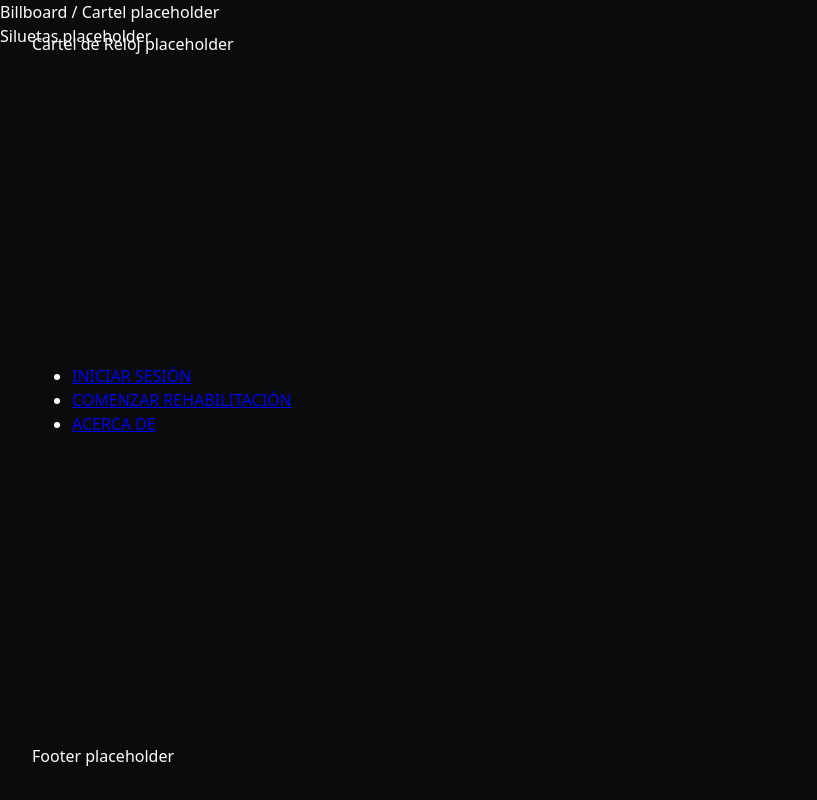
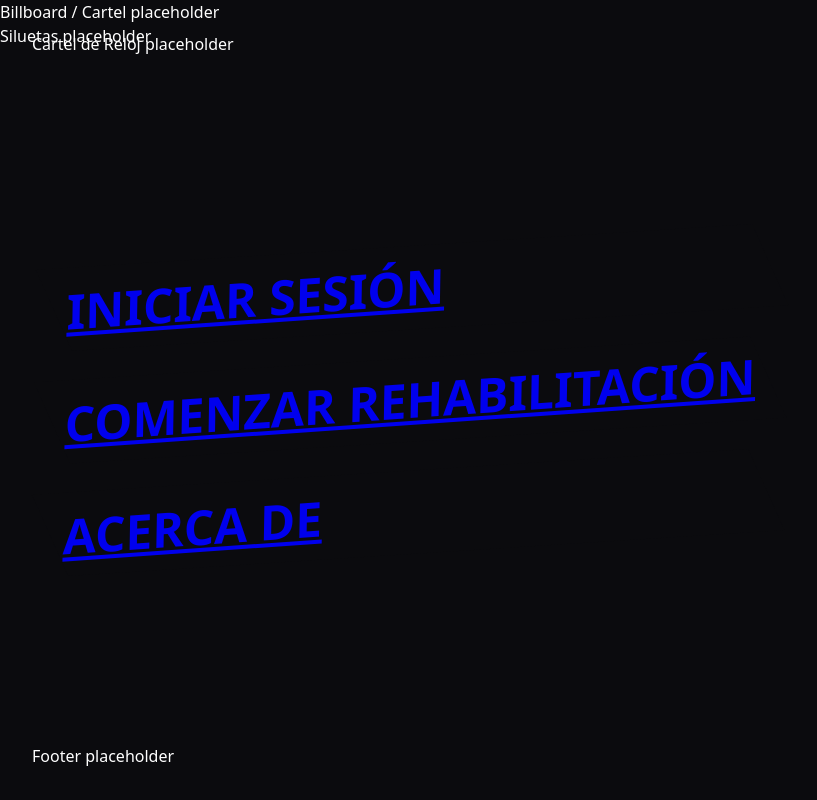
Before and after one commit to LinkTo-ThePast/videogames-and-thoughts-ui, a Next.js app: page / in a window 1280 px wide. Shown: the whole page, without its empty margins (0-817 px from the left). Built offline with nearby package versions, Linux system fonts and the light colour scheme.

Commit message:
chore(main-menu): adding some styles

```diff
--- /dev/null
+++ b/src/components/home-page/main-menu.module.css
@@ -0,0 +1,28 @@
+.menuList {
+  list-style: none;
+  padding: 0;
+  display: flex;
+  flex-direction: column;
+  gap: 1.5rem;
+  transform: rotate(-4deg) skew(-5deg);
+}
+
+.menuLink {
+  display: inline-block;
+  font-size: 3rem;
+  font-weight: 900;
+  color: var(--color-text);
+  text-decoration: none;
+  background-color: var(--color-bg);
+  padding: 0.5rem 2rem;
+
+  clip-path: polygon(0 0, 95% 5%, 100% 100%, 5% 95%);
+  transition: all 0.2s ease;
+}
+
+.menuLink:hover,
+.menuLink:focus-visible {
+  background-color: var(--color-text);
+  color: var(--color-bg);
+  clip-path: polygon(2% 2%, 98% 0, 96% 98%, 0 96%);
+}
--- a/src/components/home-page/main-menu.tsx
+++ b/src/components/home-page/main-menu.tsx
@@ -1,23 +1,18 @@
 import Link from "next/link";
+import styles from "./main-menu.module.css";
 
 function MainMenu() {
   return (
-    <ul>
+    <ul className={styles.menuList}>
       {/** MAIN MENU  */}
-      <li>
-        <Link href={"/iniciar-sesion"}>
-        INICIAR SESIÓN
-      </Link>
+      <li className={styles.menuLink}>
+        <Link href={"/iniciar-sesion"}>INICIAR SESIÓN</Link>
       </li>
-      <li>
-        <Link href={"/comenzar-rehabilitacion"}>
-        COMENZAR REHABILITACIÓN
-      </Link>
+      <li className={styles.menuLink}>
+        <Link href={"/comenzar-rehabilitacion"}>COMENZAR REHABILITACIÓN</Link>
       </li>
-      <li>
-        <Link href={"/conocer-mas"}>
-        ACERCA DE
-      </Link>
+      <li className={styles.menuLink}>
+        <Link href={"/conocer-mas"}>ACERCA DE</Link>
       </li>
     </ul>
   );
```
